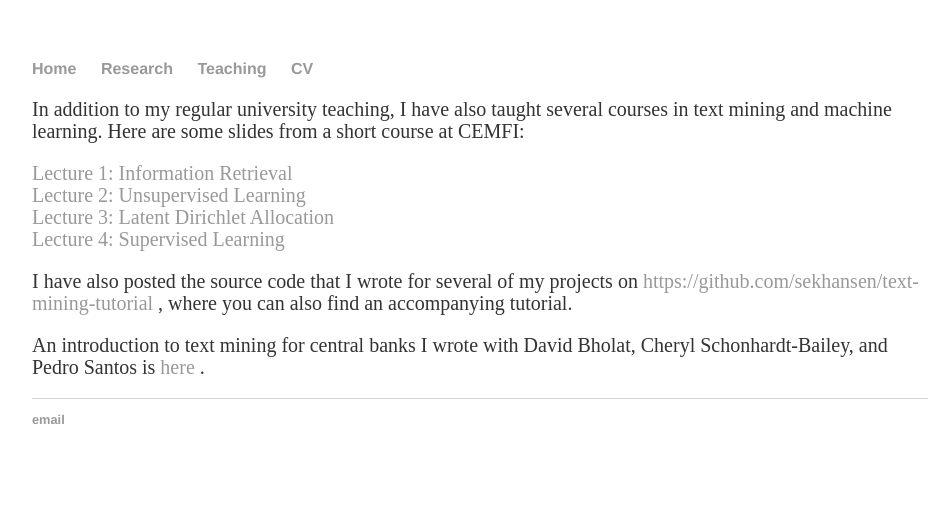
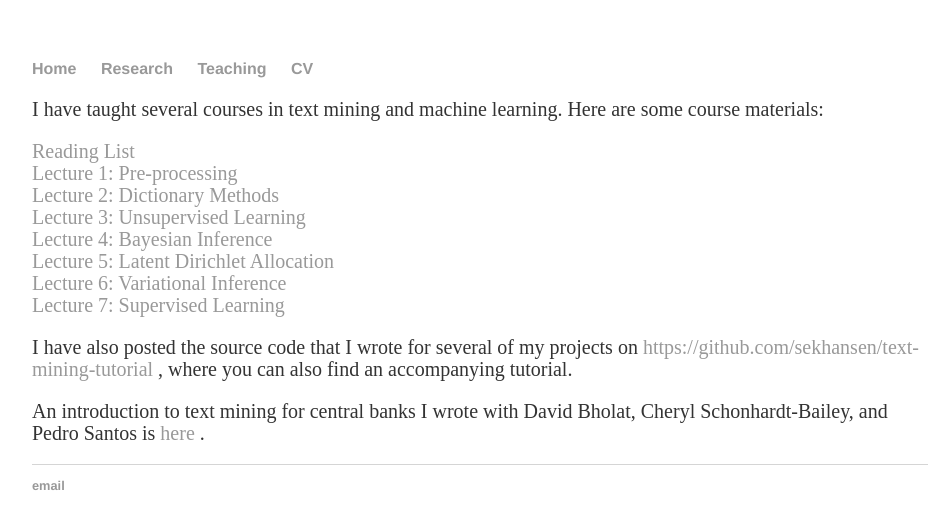
Before and after one commit to sekhansen/sekhansen.github.io, a Jekyll site: the page built from teaching.html, in a window 1280 px wide. Shown: the top 529 px of the page, without its empty margins (160-1109 px from the left). Built offline with Jekyll 4.4.1, drawn with Linux system fonts in a browser that asks for light colours.

Commit message:
Update teaching.html

```diff
--- a/teaching.html
+++ b/teaching.html
@@ -3,17 +3,25 @@ layout: default
 title: Stephen Hansen - Teaching
 ---
 <p>
-In addition to my regular university teaching, I have also taught several courses in text mining and machine learning.  Here are some slides from a short course at CEMFI:
+I have taught several courses in text mining and machine learning.  Here are some course materials:
 </p>
 
 <p>
-<a href="./pdf_files/lecture1.pdf">Lecture 1: Information Retrieval</a>
+<a href="./pdf_files/syllabus.pdf">Reading List</a>
 <br>
-<a href="./pdf_files/lecture2.pdf">Lecture 2: Unsupervised Learning</a>
+<a href="./pdf_files/lecture1.pdf">Lecture 1: Pre-processing</a>
 <br>
-<a href="./pdf_files/lecture3.pdf">Lecture 3: Latent Dirichlet Allocation</a>
+<a href="./pdf_files/lecture2.pdf">Lecture 2: Dictionary Methods</a>
 <br>
-<a href="./pdf_files/lecture4.pdf">Lecture 4: Supervised Learning</a>
+<a href="./pdf_files/lecture3.pdf">Lecture 3: Unsupervised Learning</a>
+<br>
+<a href="./pdf_files/lecture4.pdf">Lecture 4: Bayesian Inference</a>
+<br>
+<a href="./pdf_files/lecture5.pdf">Lecture 5: Latent Dirichlet Allocation</a>
+<br>
+<a href="./pdf_files/lecture6.pdf">Lecture 6: Variational Inference</a>
+<br>
+<a href="./pdf_files/lecture7.pdf">Lecture 7: Supervised Learning</a>
 </p>
 
 <p>
```
